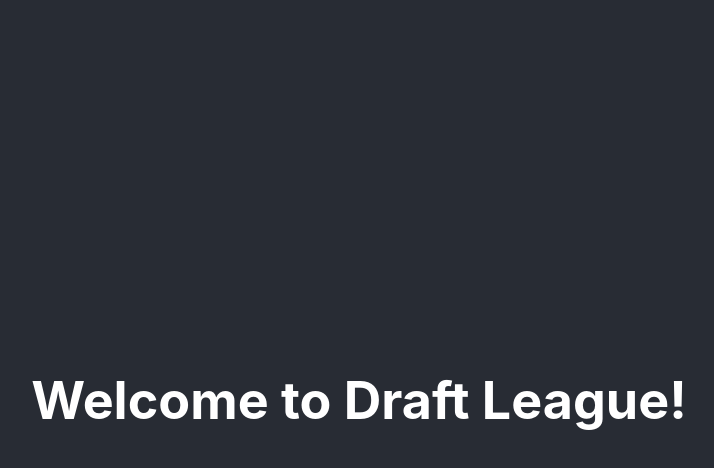
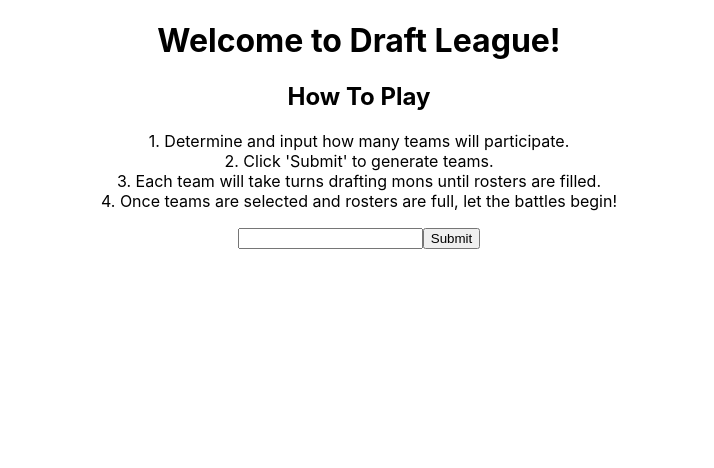
Before and after one commit to legacycultivated/React-Draft-League, a React (Create React App) app in the folder draft-league/: page / in a window 1280 px wide. Shown: the top 468 px of the page, without its empty margins (281-995 px from the left). Built offline with nearby package versions, Linux system fonts and the light colour scheme.

Commit message:
create intro components

```diff
--- a/draft-league/src/App.js
+++ b/draft-league/src/App.js
@@ -1,11 +1,10 @@
 import "./App.css";
+import Intro from "./components/intro/intro";
 
 function App() {
   return (
     <div className="App">
-      <header className="App-header">
-        <h1>Welcome to Draft League!</h1>
-      </header>
+      <Intro />
     </div>
   );
 }
--- /dev/null
+++ b/draft-league/src/components/intro/intro.js
@@ -0,0 +1,23 @@
+import "./intro.css";
+
+export default function Intro() {
+  return (
+    <>
+      <h1>Welcome to Draft League!</h1>
+      <h2>How To Play</h2>
+      <p>
+        1. Determine and input how many teams will participate.
+        <br />
+        2. Click 'Submit' to generate teams.
+        <br />
+        3. Each team will take turns drafting mons until rosters are filled.
+        <br />
+        4. Once teams are selected and rosters are full, let the battles begin!
+      </p>
+      <form>
+        <input type="number" />
+        <button type="submit">Submit</button>
+      </form>
+    </>
+  );
+}
```
Also changed, not shown: draft-league/src/components/intro/intro.css (added), 1 other file (tests, documents, lock files or other folders).
